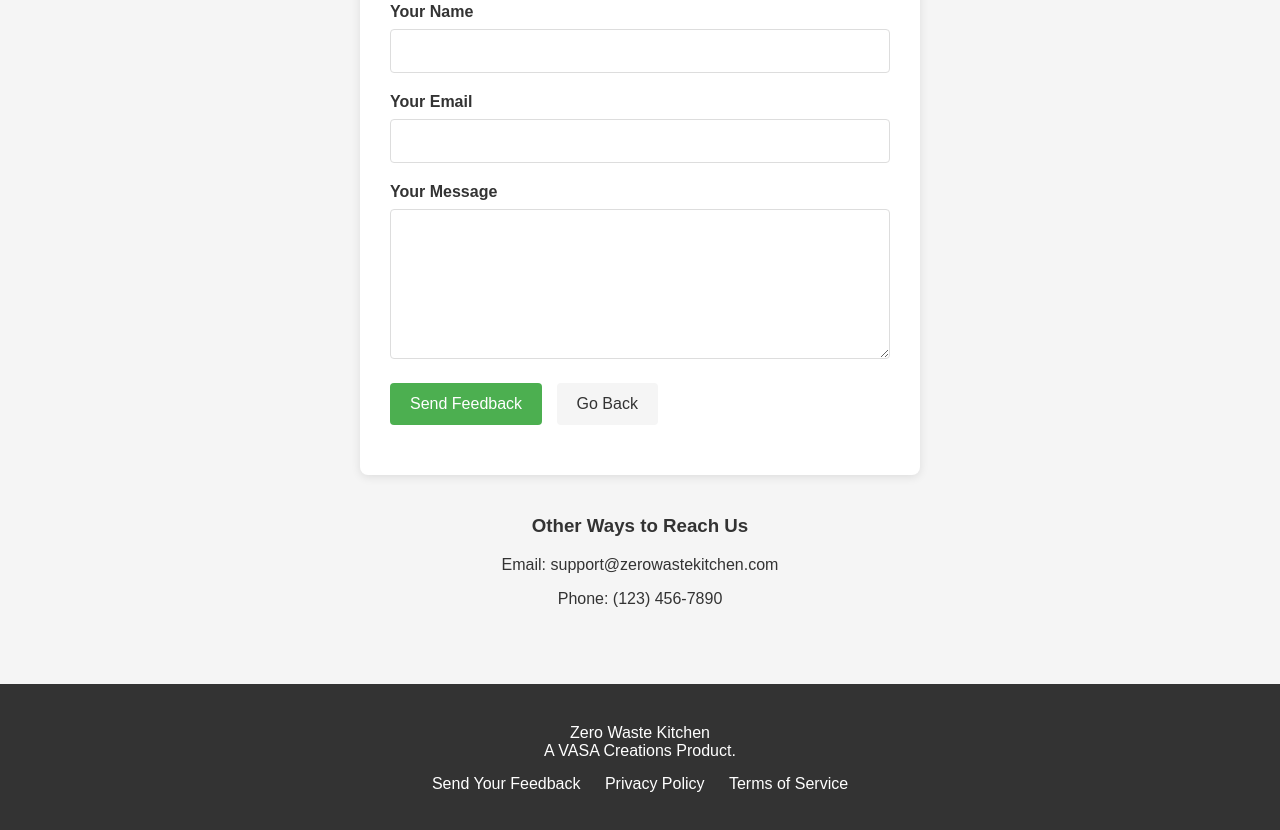
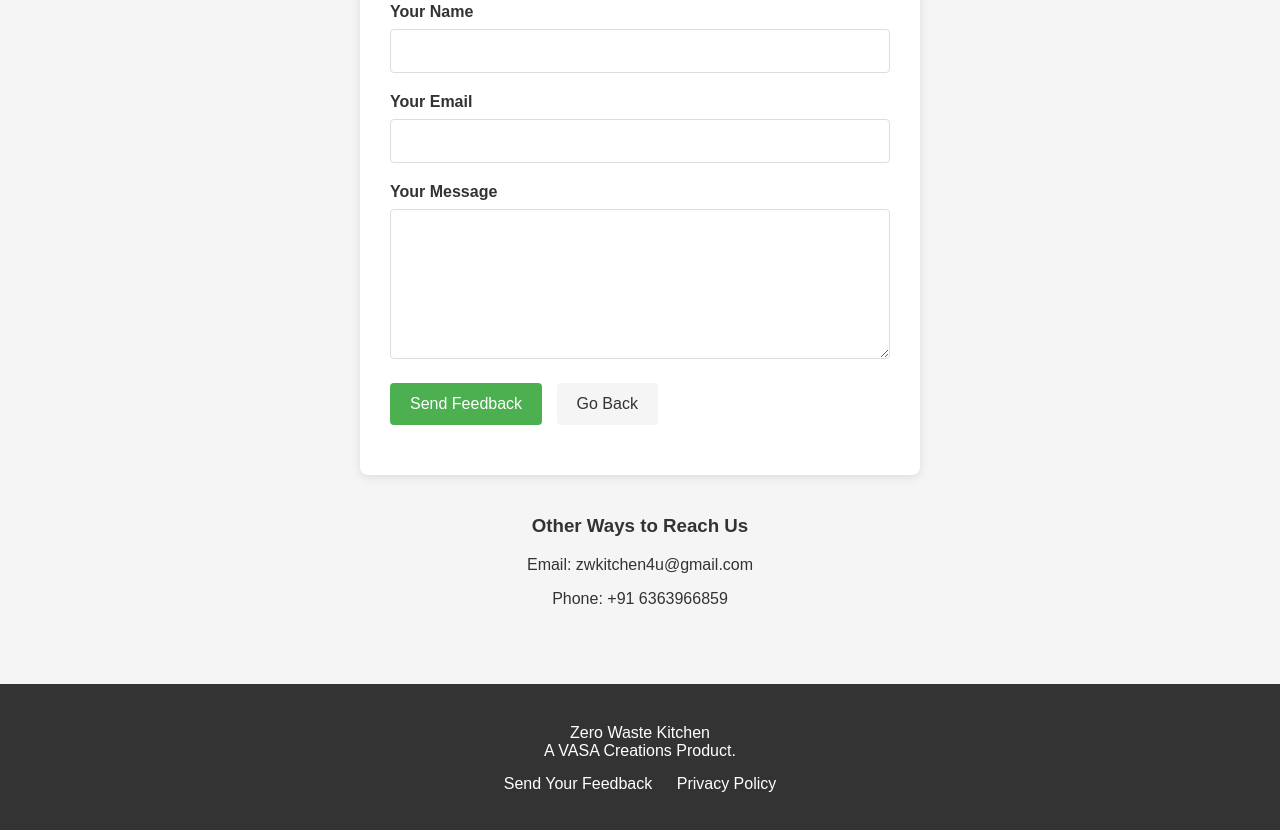
Before and after one commit to YASHWANTHGOWDAKS5/ZeroWasteKitchen_Contact, a plain HTML site: page index.html in a window 1280 px wide. Shown: the part 352-1182 px from the top of the page. Drawn offline with nearby package versions, Linux system fonts and the light colour scheme.

Commit message:
Update index.html

```diff
--- a/index.html
+++ b/index.html
@@ -159,8 +159,8 @@
 
         <div class="contact-info">
             <h3>Other Ways to Reach Us</h3>
-            <p>Email: support@zerowastekitchen.com</p>
-            <p>Phone: (123) 456-7890</p>
+            <p>Email: zwkitchen4u@gmail.com</p>
+            <p>Phone: +91 6363966859</p>
         </div>
     </div>
 
@@ -170,8 +170,7 @@
             <div>A VASA Creations Product.</div>
             <div class="footer-links">
                 <a href="/feedback">Send Your Feedback</a>
-                <a href="/privacy">Privacy Policy</a>
-                <a href="/terms">Terms of Service</a>
+                <a href="https://zwkvasa.netlify.app/">Privacy Policy</a>
             </div>
         </div>
     </footer>
```
